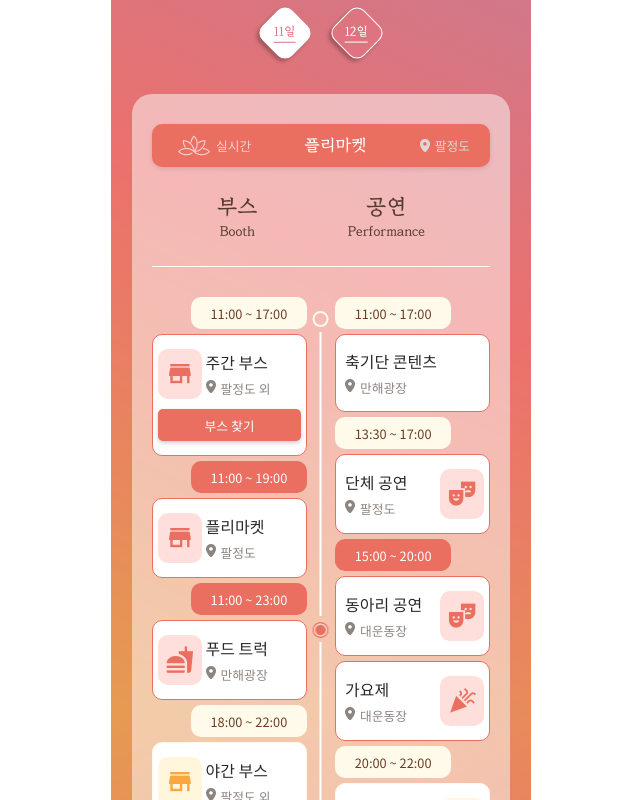
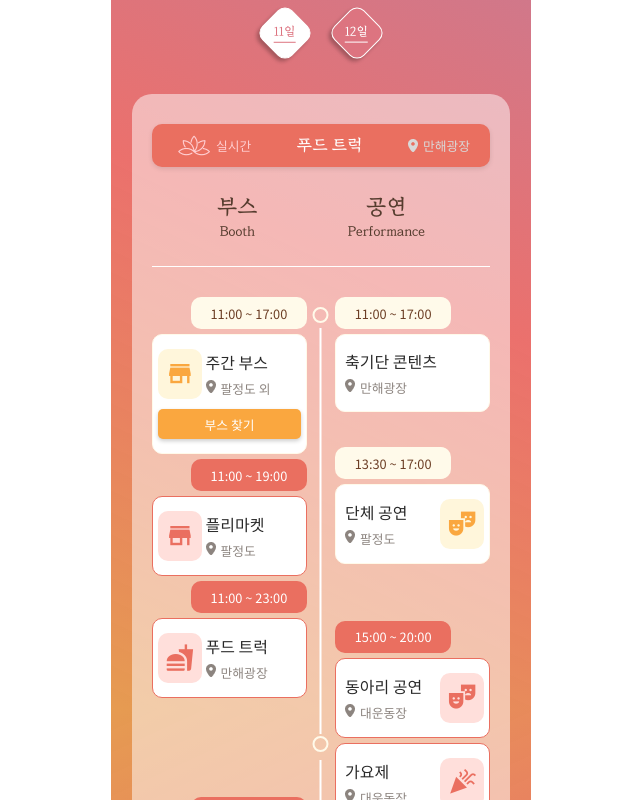
Before and after one commit to ZZZINU/2023_fall_festival_front, a React (Vite) app: page /timeLine in a window 1280 px wide. Shown: the part 200-1000 px from the top of the page, without its empty margins (319-959 px from the left). Built offline with nearby package versions, Linux system fonts and the light colour scheme; a web font is replaced by a local one.

Commit message:
✨ Feat: 타임라인 top margin 동적 변경

```diff
--- a/src/components/timeLine/boothCard/style.jsx
+++ b/src/components/timeLine/boothCard/style.jsx
@@ -55,7 +55,7 @@ export const BoothBtn = styled.div`
   justify-content: center;
   align-items: center;
   width: 100%;
-  height: 32px;
+  height: 30px;
   border-radius: 5px;
   background: ${props => (props.isnow == "true" ? "#EA6F60" : "#faa73f")};
   box-shadow: 0px 2px 4px 0px rgba(0, 0, 0, 0.2);
--- a/src/components/timeLine/style.jsx
+++ b/src/components/timeLine/style.jsx
@@ -118,12 +118,13 @@ export const BoothRight = styled.div`
 `;
 export const TimeStroke = styled.div`
   position: absolute;
-  top: 60px;
+  top: 56px;
   left: 50%;
   transform: translateX(-50%);
 
   width: 1px;
-  height: 86%;
+  /* height: 100%; */
+  height: 90%;
   display: flex;
   flex-direction: column;
   justify-content: space-between;
--- a/src/components/timeLine/timeSection/BoothTime.jsx
+++ b/src/components/timeLine/timeSection/BoothTime.jsx
@@ -20,12 +20,15 @@ export default function BoothTime({
   const startGap = Math.floor((start - currentTime) / (1000 * 60));
   const endGap = Math.floor((end - currentTime) / (1000 * 60));
 
+  const top = (startGap / 660*100);
+
   return (
     <>
       <S.BoothTimeSection
         isnow={
           isFestivalDay() && timePercent >= startGap && timePercent < endGap
         }
+        style={{ marginTop: `${top}%` }}
       >
         {startTime} ~ {endTime}
       </S.BoothTimeSection>
--- a/src/components/timeLine/timeSection/PerfomanceTime.jsx
+++ b/src/components/timeLine/timeSection/PerfomanceTime.jsx
@@ -20,12 +20,15 @@ export default function PerfomanceTime({
   const startGap = Math.floor((start - currentTime) / (1000 * 60));
   const endGap = Math.floor((end - currentTime) / (1000 * 60));
 
+  const top = (startGap / 660) * 100;
+
   return (
     <>
       <S.PerformTimeSection
         isnow={
           isFestivalDay() && timePercent >= startGap && timePercent < endGap
         }
+        style={{ marginTop: `${top}%` }}
       >
         {startTime} ~ {endTime}
       </S.PerformTimeSection>
--- a/src/pages/timeLine/TimeLine.jsx
+++ b/src/pages/timeLine/TimeLine.jsx
@@ -187,7 +187,7 @@ function TimeLine() {
   ];
 
   // 시간 감지 State --------------------------------------------
-  const [currentTime, setCurrentTime] = useState(new Date("2023-10-11 17:00"));
+  const [currentTime, setCurrentTime] = useState(new Date("2023-10-11 18:00"));
   let defaultDate = parseInt(currentTime.getDate());
   const [festivalDate, setFestivalDate] = useState(defaultDate);
 
```
